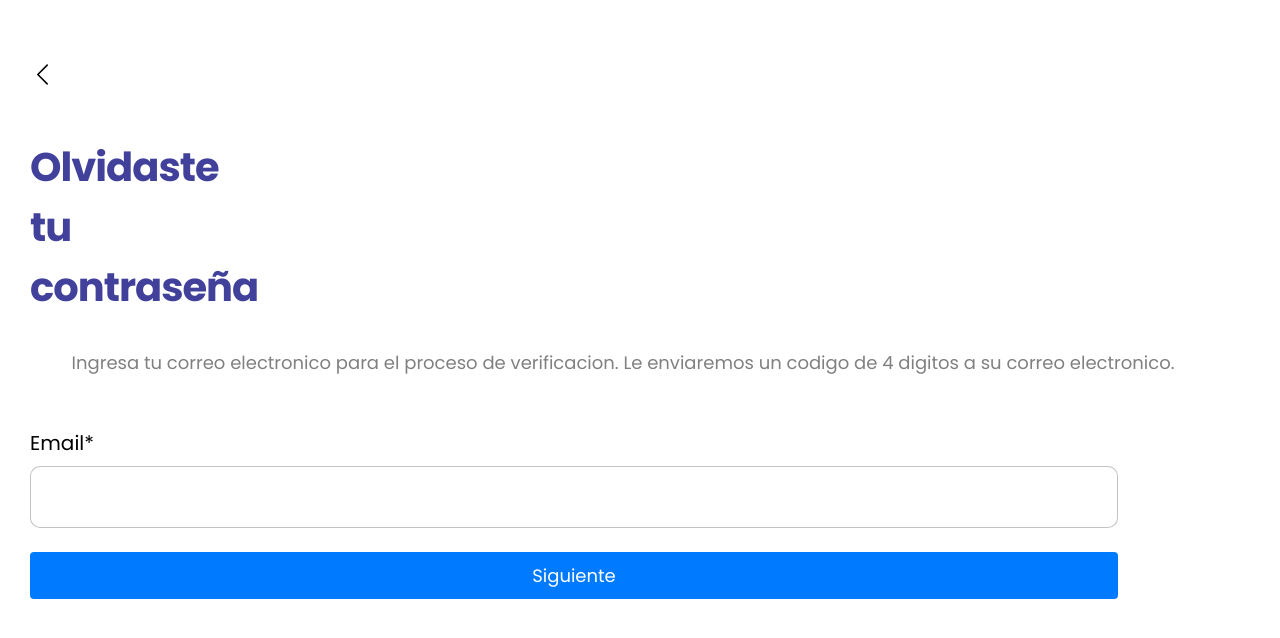
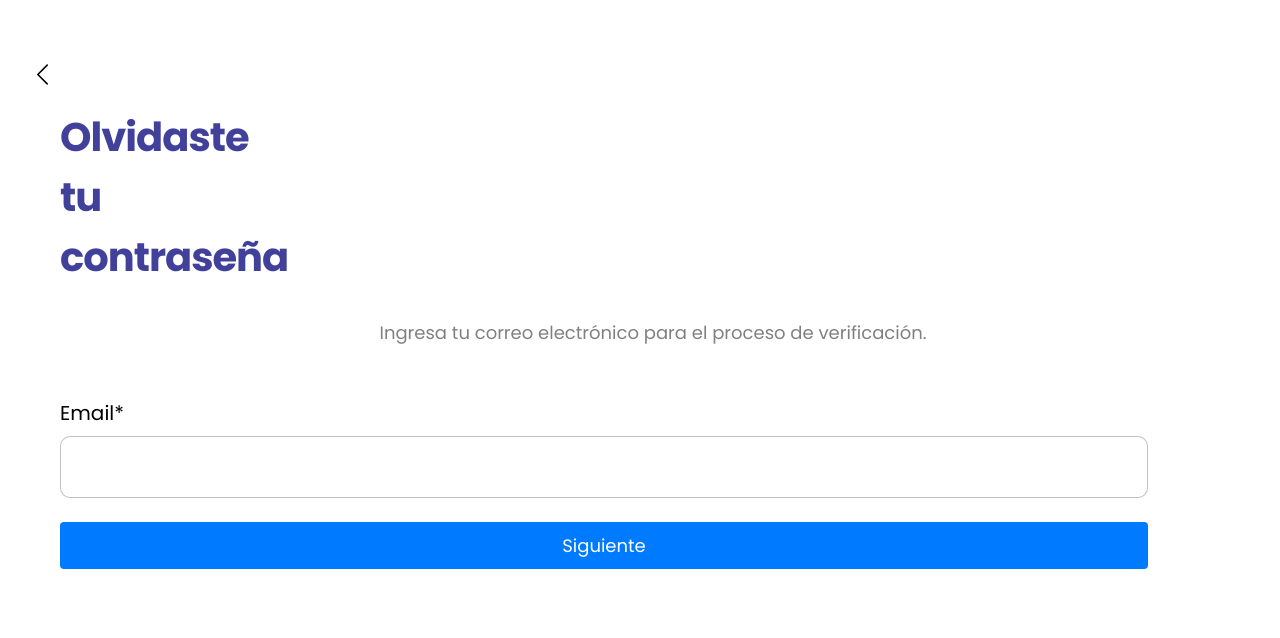
Before and after one commit to MarcosMellebovsky/Proyecto-StyleSphere, a Next.js app: page /views/cambiar_clave in a window 1280 px wide. Shown: the top 638 px of the page. Built offline with nearby package versions, Linux system fonts and the light colour scheme.

Commit message:
cambio clave

```diff
--- a/app/views/cambiar_clave/page.js
+++ b/app/views/cambiar_clave/page.js
@@ -2,10 +2,66 @@
 import { useState } from "react";
 import Link from "next/link";
 import styles from "./cambiar_clave.module.css";
+import emailjs from 'emailjs-com';
 
-export default function cambiarContra() {
-    return(
+emailjs.init("1w7YhHERAr_N8BAJz"); // Reemplaza con tu User ID
 
+export default function CambiarContra() {
+    const [email, setEmail] = useState("");
+    const [message, setMessage] = useState("");
+    const [error, setError] = useState("");
+    const [step, setStep] = useState(1); // Estado para controlar el paso actual
+    const [verificationCode, setVerificationCode] = useState("");
+    const [generatedCode, setGeneratedCode] = useState("");
+    const [newPassword, setNewPassword] = useState("");
+
+    const generateCode = () => {
+        return Math.floor(1000 + Math.random() * 9000).toString();
+    };
+
+    const handleEmailSubmit = (e) => {
+        e.preventDefault();
+        const code = generateCode();
+        setGeneratedCode(code); // Guardamos el código generado
+
+        const templateParams = {
+            reply_to: email,
+            message: code,
+        };
+
+        emailjs.send('default_service', 'template_qfr3bqi', templateParams)
+            .then(() => {
+                setMessage("Código enviado a tu correo. Verifica tu bandeja de entrada.");
+                setError("");
+                setStep(2); // Avanzar al paso 2
+            })
+            .catch((error) => {
+                setError("Error al enviar el correo. Por favor, intenta de nuevo.");
+                setMessage("");
+            });
+    };
+
+    const handleVerificationSubmit = (e) => {
+        e.preventDefault();
+        if (verificationCode === generatedCode) {
+            setMessage("Código verificado correctamente.");
+            setError("");
+            setStep(3); // Avanzar al paso 3
+        } else {
+            setError("Código incorrecto. Intenta de nuevo.");
+            setMessage("");
+        }
+    };
+
+    const handlePasswordChange = (e) => {
+        e.preventDefault();
+        // Aquí puedes agregar la lógica para cambiar la contraseña
+
+        // Mensaje de éxito temporal
+        alert("Contraseña cambiada con éxito (lógica no implementada aún).");
+    };
+
+    return (
         <>
             <div className={styles.container}>
                 <div className={styles.VolverHeader}>
@@ -15,21 +71,69 @@ export default function cambiarContra() {
                         </svg>
                     </Link>
                 </div>
-            </div>
                 <div className={styles.padreTitulo}>
-         <h1 className={styles.TituloCategorias}> Olvidaste tu contraseña</h1>
+                    <h1 className={styles.TituloCategorias}>Olvidaste tu contraseña</h1>
                 </div>
                 <div className={styles.padreSubtitulo}>
-         <p className={styles.subtitulo}>Ingresa tu correo electronico para el proceso de verificacion.
-            Le enviaremos un codigo de 4 digitos a su correo electronico.</p>
+                    <p className={styles.subtitulo}>
+                        {step === 1 && "Ingresa tu correo electrónico para el proceso de verificación."}
+                        {step === 2 && "Ingresa el código que hemos enviado a tu correo."}
+                        {step === 3 && "Ingresa tu nueva contraseña."}
+                    </p>
                 </div>
                 <div className={styles.todo}>
-         <form className={styles.form}>
+                    {step === 1 && (
+                        <form className={styles.form} onSubmit={handleEmailSubmit}>
                             <div className={styles.input_container}>
                                 <label required className={styles.checkbox_label}> Email* </label>
-        <input required placeholder="" type="email" className={styles.input} />
-     <Link href="../views/codigoGmail"> <button className={styles.submit_button} type="submit">Siguiente</button></Link>
+                                <input
+                                    required
+                                    placeholder=""
+                                    type="email"
+                                    className={styles.input}
+                                    value={email}
+                                    onChange={(e) => setEmail(e.target.value)}
+                                />
+                                <button className={styles.submit_button} type="submit">Siguiente</button>
                             </div>
-            </form> </div>
-    </>)
+                        </form>
+                    )}
+                    {step === 2 && (
+                        <form className={styles.form} onSubmit={handleVerificationSubmit}>
+                            <div className={styles.input_container}>
+                                <label required className={styles.checkbox_label}> Código de verificación* </label>
+                                <input
+                                    required
+                                    placeholder=""
+                                    type="text"
+                                    className={styles.input}
+                                    value={verificationCode}
+                                    onChange={(e) => setVerificationCode(e.target.value)}
+                                />
+                                <button className={styles.submit_button} type="submit">Verificar</button>
+                            </div>
+                        </form>
+                    )}
+                    {step === 3 && (
+                        <form className={styles.form} onSubmit={handlePasswordChange}>
+                            <div className={styles.input_container}>
+                                <label required className={styles.checkbox_label}> Nueva Contraseña* </label>
+                                <input
+                                    required
+                                    placeholder=""
+                                    type="password"
+                                    className={styles.input}
+                                    value={newPassword}
+                                    onChange={(e) => setNewPassword(e.target.value)}
+                                />
+                                <button className={styles.submit_button} type="submit">Cambiar Contraseña</button>
+                            </div>
+                        </form>
+                    )}
+                    {message && <p className={styles.successMessage}>{message}</p>}
+                    {error && <p className={styles.errorMessage}>{error}</p>}
+                </div>
+            </div>
+        </>
+    );
 }
--- a/app/views/iniciar_Sesion/page.js
+++ b/app/views/iniciar_Sesion/page.js
@@ -133,7 +133,7 @@ export default function Iniciar_Sesion() {
           </div>
 
           <div className={styles.links}>
-            <Link className={styles.olvidaste} href="../views/Inicio">
+            <Link className={styles.olvidaste} href="../views/cambiar_clave">
               Olvidaste tu contraseña?
               <p className={styles.strongA}>Cambiar contraseña</p>
             </Link>
--- a/package.json
+++ b/package.json
@@ -15,6 +15,7 @@
     "@fortawesome/free-solid-svg-icons": "^6.6.0",
     "@fortawesome/react-fontawesome": "^0.2.2",
     "bootstrap": "^5.3.3",
+    "emailjs-com": "^3.2.0",
     "next": "^14.2.15",
     "node": "^20.16.0",
     "react": "^18.3.1",
```
Also changed, not shown: 1 other file (tests, documents, lock files or other folders). Lines whose indentation alone changed are shown as unchanged.
